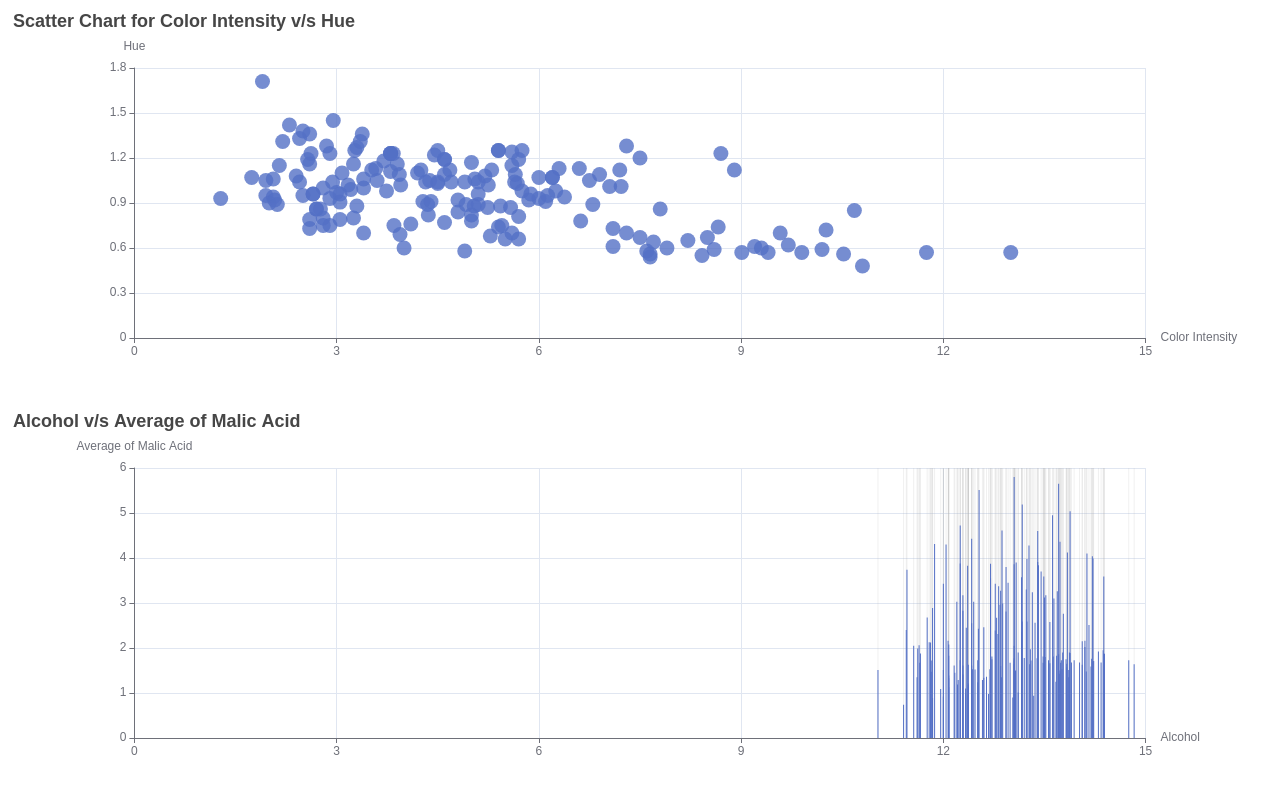
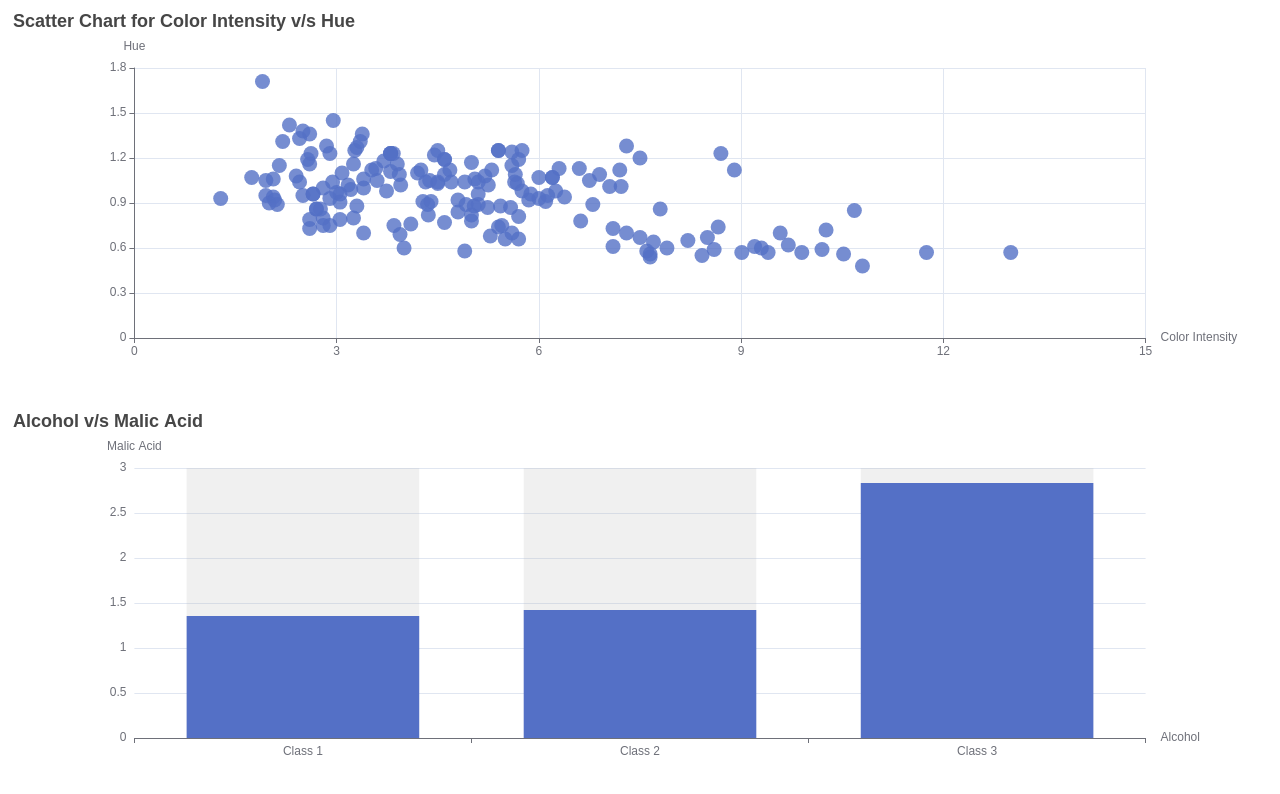
Before and after one commit to AyanavaKarmakar/Data-Vis, a React (Create React App) app in the folder datavis/: page / in a window 1280 px wide. Shown: the top 794 px of the page. Built offline with nearby package versions, Linux system fonts and the light colour scheme.

Commit message:
Fixed BarChart

```diff
--- a/datavis/src/components/BarChart.js
+++ b/datavis/src/components/BarChart.js
@@ -1,5 +1,7 @@
 // source URL === https://echarts.apache.org/en/index.html
 import ReactEcharts from "echarts-for-react";
+
+// TODO Fix comments
 
 // Bar chart to be drawn showing the “Alcohol” category
 // on the horizontal axis and the average of “Malic Acid”
@@ -10,16 +12,60 @@
   // importing the json file
   const data = require("./datasets/actualDataset");
 
-  // map the alcohol and malic acid parameters in an empty array
-  // function to handle map operation
-  const handleMapFunction = (item) => {
-    return [item.alcohol, item.malicAcid];
+  // function to calculate average
+  const calculateAverage = (array) => {
+    let total = 0;
+    let count = 0;
+
+    array.forEach((item) => {
+      total += parseInt(item);
+      count++;
+    });
+
+    return (total / count);
   }
 
-  // created an empty array. used in options to use as a data array
-  let alcoholAndmalicAcid = [];
-  alcoholAndmalicAcid = data.map(handleMapFunction);
-  console.log(alcoholAndmalicAcid);
+  // fetching malic acid data for class 1
+  let malicAcidValuesForClass1 = [];
+  malicAcidValuesForClass1 = data.map((item) => {
+    if (item.class === 1) {
+      return [item.malicAcid];
+    }
+  });
+
+  // fetching malic acid data for class 2
+  let malicAcidValuesForClass2 = [];
+  malicAcidValuesForClass2 = data.map((item) => {
+    if (item.class === 2) {
+      return [item.malicAcid];
+    }
+  });
+
+  // fetching malic acid data for class 3
+  let malicAcidValuesForClass3 = [];
+  malicAcidValuesForClass3 = data.map((item) => {
+    if (item.class === 3) {
+      return [item.malicAcid];
+    }
+  });
+
+  // cleans up undefined values
+  // class 1 ends at 58th index === 59th position
+  // total number of values === 178
+  // splice(start, deleteCount)
+  // ref === https://developer.mozilla.org/en-US/docs/Web/JavaScript/Reference/Global_Objects/Array/splice
+  malicAcidValuesForClass1.splice(59, 178);
+
+  malicAcidValuesForClass2.splice(0, 59);
+  malicAcidValuesForClass2.splice(71, 119);
+
+  malicAcidValuesForClass3.splice(0, 130);
+
+
+  // finds average
+  const averageMalicAcidValuesForClass1 = calculateAverage(malicAcidValuesForClass1);
+  const averageMalicAcidValuesForClass2 = calculateAverage(malicAcidValuesForClass2);
+  const averageMalicAcidValuesForClass3 = calculateAverage(malicAcidValuesForClass3);
 
   // Chart style. used in option
    const style = {
@@ -31,12 +77,16 @@
   // used bar with background instead of the standard one
   // source === 'https://echarts.apache.org/examples/en/editor.html?c=bar-background'
   const option = {
-    title: { text: 'Alcohol v/s Average of Malic Acid' },
-    xAxis: { name: 'Alcohol' },
-    yAxis: { name: 'Average of Malic Acid' },
+    title: { text: 'Alcohol v/s Malic Acid' },
+    xAxis: {
+      name: 'Alcohol',
+      type: 'category',
+      data: ['Class 1', 'Class 2', 'Class 3']
+    },
+    yAxis: { name: 'Malic Acid' },
     series: [
       {
-        data: alcoholAndmalicAcid,
+        data: [averageMalicAcidValuesForClass1, averageMalicAcidValuesForClass2, averageMalicAcidValuesForClass3],
         type: 'bar',
         showBackground: true,
         backgroundStyle: {
```
